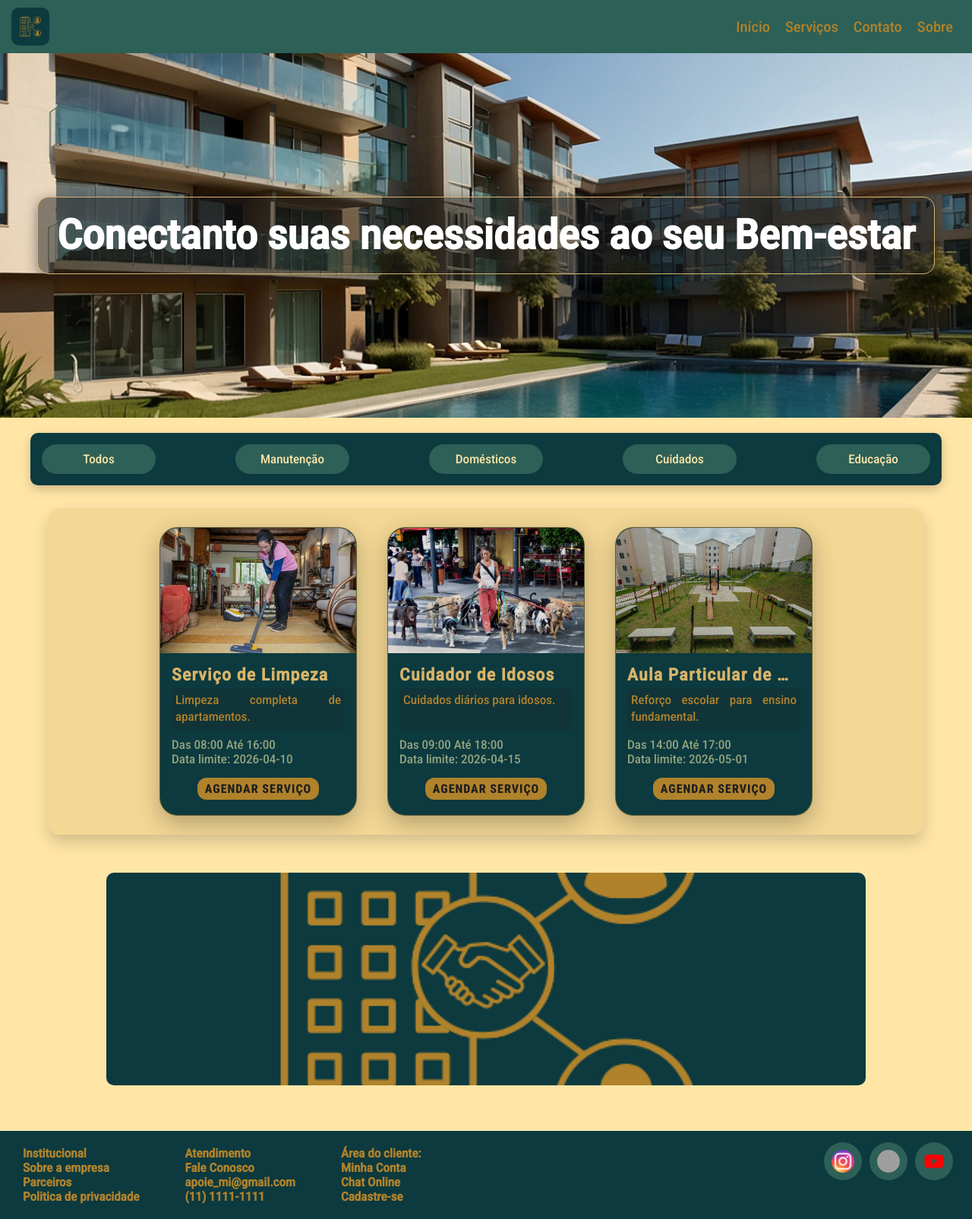
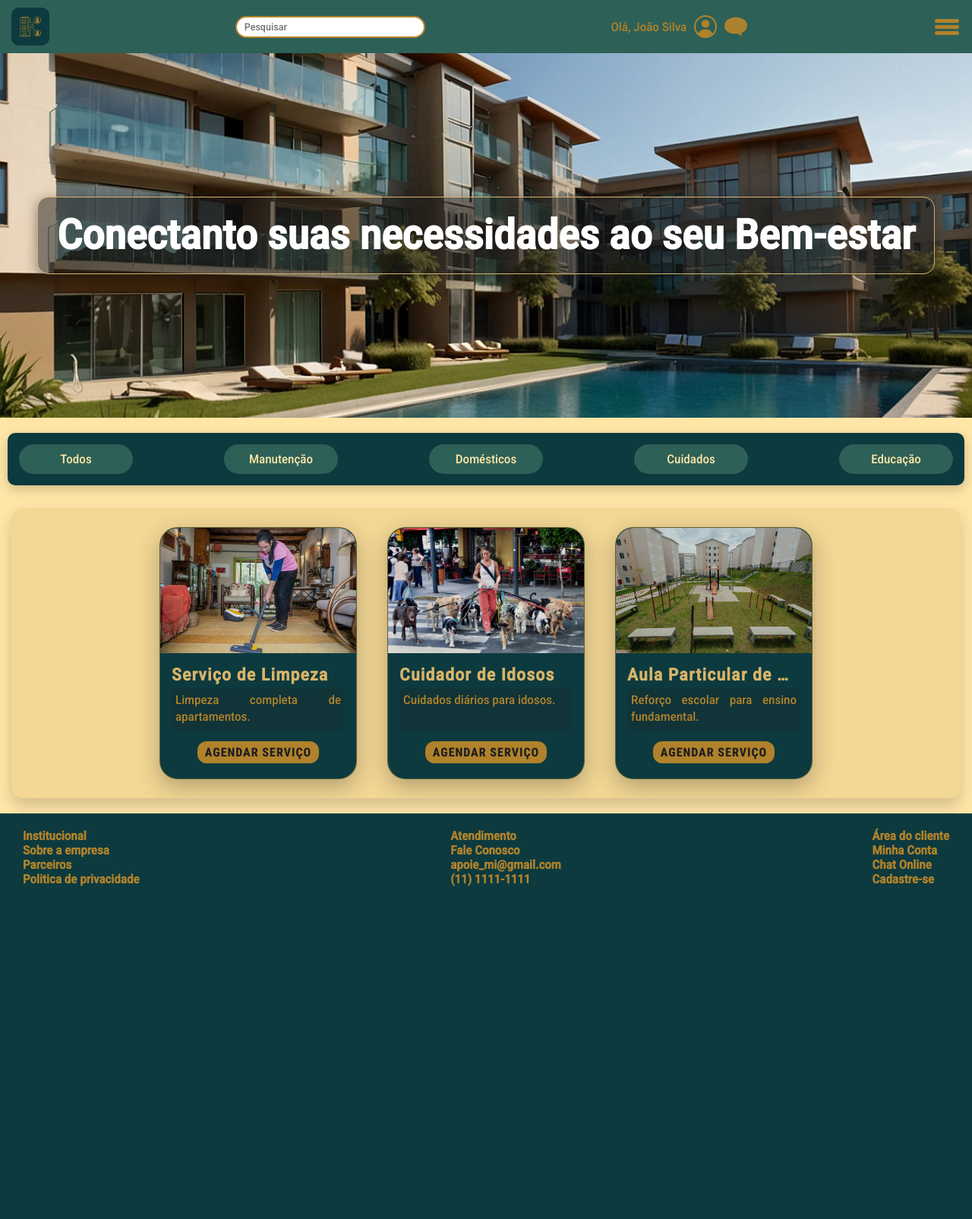
Before and after one commit to Davi-Oliveria214/TCC-Apoi-me, a PHP site: page / in a window 1280 px wide. Shown: the whole page at 76% size. After the commit the page ends 1167 px from the top, so only its background shows below. Run offline with PHP 8.4, Linux system fonts and the light colour scheme; a user stored in the database is signed in; data comes from the database, SQL or seed files in the repository; grey boxes are pictures that could not be loaded.

Commit message:
Adição de logout e alterações de design

```diff
--- a/cadastro.php
+++ b/cadastro.php
@@ -1,11 +1,11 @@
 <?php
 include('./includes/head.php');
+include("./includes/topo.php");
 include('./util/avisos.php');
 ?>
 
 <div class="div-auth">
     <main class="autenticar">
-        <?php include("./includes/topo.php"); ?>
         <div class="div-form">
             <form action="./controls/cadastro.act.php" method="post" class="form">
                 <h1>Cadastro</h1>
--- a/css/auth.css
+++ b/css/auth.css
@@ -101,5 +101,4 @@
             width: 100%;
         }
     }
-
 }
--- a/css/servicos.css
+++ b/css/servicos.css
@@ -43,11 +43,12 @@
         & .box {
             width: 100%;
             height: 100%;
-            justify-content: center;
-            align-items: center;
+            display: flex;
+            overflow: auto;
+            align-items: start;
+            justify-content: space-evenly;
 
             & h2 {
-
                 font-size: 2.5rem;
             }
         }
@@ -94,7 +95,7 @@
             align-items: center;
 
             & .card-avisos {
-                width: 350px;
+                width: 300px;
             }
         }
     }
--- a/css/style.css
+++ b/css/style.css
@@ -88,7 +88,7 @@ main {
   flex-direction: column;
   align-items: center;
   gap: 30px;
-  padding: 20px 0;
+  padding: 20px 15px;
 }
 
 /* ESCOLHAS (Filtros) */
@@ -101,7 +101,6 @@ main {
 
 .inicial-escolha>ul {
   width: 100%;
-  max-width: 1200px;
   display: flex;
   align-items: center;
   justify-content: space-between;
@@ -141,8 +140,7 @@ main {
 
 /* INFORMAÇÕES INICIAL (Container dos Cards) */
 .informacoes-inicial {
-  width: 90%;
-  max-width: 1200px;
+  width: 100%;
   max-height: 430px;
   display: flex;
   justify-content: center;
@@ -154,7 +152,6 @@ main {
   background-color: rgba(var(--dourado-palido-rgba), 0.3);
   box-shadow: 0 10px 20px rgba(var(--preto-rgba), 0.2);
   border: none;
-  overflow-y: scroll;
 }
 
 /* PARCEIROS */
@@ -222,7 +219,6 @@ main {
   border-radius: 20px;
 }
 
-
 /* ===========================
    RODAPÉ
 =========================== */
@@ -238,16 +234,16 @@ main {
   bottom: 0;
 }
 
-.rodape h3 {
-  color: var(--dourado-palido);
-}
-
 .rodape ul {
+  display: flex;
+  flex-direction: row;
+  justify-content: space-between;
   list-style: none;
   padding: 10px;
   display: flex;
   gap: 50px;
   color: var(--dourado-fraco);
+  width: 100%;
 }
 
 .rodape ul li {
@@ -257,33 +253,6 @@ main {
 
 .rodape ul li p {
   font-weight: bold;
-}
-
-.redes-socias {
-  display: flex;
-  justify-content: flex-end;
-  gap: 10px;
-  padding: 10px;
-}
-
-.redes-socias img {
-  width: 50px;
-  padding: 10px;
-  background-color: var(--verde-musgo-medio);
-  border-radius: 50%;
-  cursor: pointer;
-  transition: transform 0.3s;
-}
-
-.redes-socias img:hover {
-  transform: scale(1.1);
-}
-
-@media screen and (max-width: 700px) {
-  .rodape>ul {
-    display: flex;
-    flex-direction: column;
-  }
 }
 
 /* ===========================
--- a/css/topo.css
+++ b/css/topo.css
@@ -1,4 +1,5 @@
 :root {
+    /* Cores Hex */
     --preto-acinzentado: #1f1f1f;
     --verde-musgo: #0c3a3f;
     --verde-musgo-medio: #2d6057;
@@ -8,7 +9,7 @@
     --dourado-palido: #d8b469;
     --dourado-fraco: #ffe6a7;
 
-    /* RGB */
+    /* RGB para transparências */
     --preto-rgba: 31, 31, 31;
     --verde-musgo-rgba: 12, 58, 63;
     --verde-musgo-medio-rgba: 45, 96, 87;
@@ -20,7 +21,7 @@
 }
 
 /* ===========================
-   Cabeçalho
+   Cabeçalho e Navegação
 =========================== */
 .topo-cabecalho {
     display: flex;
@@ -32,35 +33,53 @@
     background-color: var(--verde-musgo-medio);
     flex-wrap: wrap;
     gap: 15px;
+}
 
-    & .img-logo>img {
-        width: 50px;
-        display: block;
-        border-radius: 10px;
+.img-logo img {
+    width: 50px;
+    display: block;
+    border-radius: 10px;
+}
+
+.navegacao {
+    display: none;
+    position: fixed;
+    width: 100vw;
+    height: 100vh;
+    background-color: rgba(var(--preto-rgba), 0.5);
+    z-index: 1;
+
+    &.ativo {
+        display: flex;
     }
 
-    & .navegacao {
+    & div {
         display: flex;
+        flex-direction: column;
+        justify-content: space-between;
+        align-items: center;
+        background-color: var(--verde-musgo-medio);
+        padding: 10px 5px;
+
+        & img {
+            width: 50px;
+        }
 
         & ul {
+            flex: 1;
             display: flex;
+            flex-direction: column;
+            justify-content: space-evenly;
             padding: 5px 10px;
+            text-align: center;
             gap: 20px;
             font-size: 1.2rem;
-        }
-
-        & .links-sociais {
-            & img {
-                width: 25px;
-            }
+            list-style: none;
         }
     }
 }
 
-.menu {
-    display: none;
-}
-
+/* Elementos de Interface */
 .pesquisa {
     width: clamp(200px, 50%, 250px);
     padding: 5px 10px;
@@ -68,6 +87,7 @@
     background-color: var(--branco);
     border: solid 2px var(--dourado);
     color: var(--preto-acinzentado);
+    outline: none;
 }
 
 .user {
@@ -80,14 +100,7 @@
         display: block;
         width: 30px;
     }
-}
 
-.user-cabecalho {
-    align-items: flex-start;
-    height: 120px;
-}
-
-.user {
     & .user-icon {
         position: absolute;
         width: 65px;
@@ -96,7 +109,6 @@
     }
 }
 
-
 #burguer {
     display: flex;
     flex-direction: column;
@@ -104,11 +116,16 @@
     gap: 3px;
     cursor: pointer;
 
-    &>div {
+    &.abrir {
+        z-index: 2;
+    }
+
+    & div {
         background-color: var(--dourado);
         height: 5px;
         width: 32px;
         border-radius: 20px;
+        transition: background 0.3s;
     }
 
     &:hover div {
@@ -116,6 +133,12 @@
     }
 }
 
+/* Utilitários */
+.sair-logout {
+    order: 5;
+}
+
+/* Responsividade */
 @media (max-width: 513px) {
     .user {
         order: 2;
--- a/includes/rodape.php
+++ b/includes/rodape.php
@@ -6,16 +6,10 @@
         <li><b>Atendimento</b>
             <p>Fale Conosco <br> apoie_mi@gmail.com <br> (11) 1111-1111 </p>
         </li>
-        <li><b>Área do cliente:</b>
+        <li><b>Área do cliente</b>
             <p>Minha Conta <br> Chat Online <br> Cadastre-se</p>
         </li>
     </ul>
-
-    <aside class="redes-socias">
-        <img src="./icon/instagram-icon.png" alt="">
-        <img src="./icon/tiktok-icon.png" alt="">
-        <img src="./icon/youtube-icon.png" alt="">
-    </aside>
 </footer>
 
 </body>
--- a/includes/topo.php
+++ b/includes/topo.php
@@ -2,11 +2,9 @@
 require('./includes/conexao.php');
 @session_start();
 
-$pag = basename($_SERVER['PHP_SELF']); // pega só o nome do arquivo
+$pag = basename($_SERVER['PHP_SELF']);
 
-$classe = in_array($pag, ['login.php', 'cadastro.php', 'index.php', 'criarChave.php', 'sobre.php'])
-    ? "navegacao"
-    : "menu";
+$classe = "navegacao";
 ?>
 
 <header class="topo-cabecalho" id="topo">
@@ -15,34 +13,12 @@ $classe = in_array($pag, ['login.php', 'cadastro.php', 'index.php', 'criarChave.
         <img src="./img/condomino.png" alt="Logo">
     </a>
 
-    <nav class="<?= $classe ?>">
-        <ul>
-            <li><a href="index.php">Início</a></li>
-
-            <?php if (!empty($_SESSION["login"])): ?>
-                <li><a href="servicos.php">Serviços</a></li>
-            <?php else: ?>
-                <?php if ($pag === "login.php"): ?>
-                    <li><a href="cadastro.php">Cadastro</a></li>
-                <?php elseif ($pag === "cadastro.php"): ?>
-                    <li><a href="login.php">Login</a></li>
-                <?php else: ?>
-                    <li><a href="login.php">Login</a></li>
-                    <li><a href="cadastro.php">Cadastro</a></li>
-                <?php endif; ?>
-            <?php endif; ?>
-
-            <li><a href="#">Contato</a></li>
-            <li><a href="sobre.php">Sobre</a></li>
-        </ul>
-    </nav>
-
     <?php
-    if ($classe === "menu" && !empty($_SESSION["id"])):
+    if (!empty($_SESSION["id"])):
 
         $id = $_SESSION["id"];
 
-        $sql = "SELECT nome, email, imagem FROM usuario WHERE id = ?";
+        $sql = "SELECT nome, email, imagem, codigo FROM usuario WHERE id = ?";
         $stm = $con->prepare($sql);
         $stm->bind_param("i", $id);
         $stm->execute();
@@ -52,6 +28,7 @@ $classe = in_array($pag, ['login.php', 'cadastro.php', 'index.php', 'criarChave.
             $usuario = $resultado->fetch_assoc();
             $nome = $usuario["nome"];
             $img = $usuario["imagem"];
+            $codigo = $usuario["codigo"];
         } else {
             $_SESSION["login"] = false;
             session_destroy();
@@ -73,13 +50,40 @@ $classe = in_array($pag, ['login.php', 'cadastro.php', 'index.php', 'criarChave.
                 <img src="./icon/msg.png" alt="Mensagens">
             </a>
         </div>
+    <?php endif; ?>
 
     <nav id="burguer">
         <div></div>
         <div></div>
         <div></div>
     </nav>
+</header>
 
+<nav class="<?= $classe ?>" id="nav-id">
+    <div>
+        <a class="img-logo" href="index.php">
+            <img src="./img/condomino.png" alt="Logo">
+        </a>
+
+        <ul>
+            <li><a href="index.php">Início</a></li>
+
+            <?php if (!empty($_SESSION["login"])): ?>
+                <li><a href="servicos.php">Serviços</a></li>
+                <a href="./includes/logout.php" class="sair-logout">Sair</a>
+            <?php else: ?>
+                <?php if ($pag === "login.php"): ?>
+                    <li><a href="cadastro.php">Cadastro</a></li>
+                <?php elseif ($pag === "cadastro.php"): ?>
+                    <li><a href="login.php">Login</a></li>
+                <?php else: ?>
+                    <li><a href="login.php">Login</a></li>
+                    <li><a href="cadastro.php">Cadastro</a></li>
+                <?php endif; ?>
             <?php endif; ?>
 
-</header>
+            <li><a href="#">Contato</a></li>
+            <li><a href="sobre.php">Sobre</a></li>
+        </ul>
+    </div>
+</nav>
--- a/index.php
+++ b/index.php
@@ -43,13 +43,8 @@ include('./includes/topo.php');
                 echo "<h2 class='titulo-card'>$servico[nome]</h2>";
                 echo "<p>$servico[descricao]</p>";
                 echo "</div>";
-                echo "<div class='cronograma'>";
-                echo "<p>Das <time datetime='$horaInicio'>$horaInicio</time>
-                    Até <time datetime='$horaFim'>$horaFim</time></p>";
-                echo "<p>Data limite: <time datetime='$servico[data_limite]'>$servico[data_limite]</time></p>";
-                echo "</div>";
                 echo "<div class='box-btn'>";
-                echo "<a href='' class='btn' >Agendar serviço</a>";
+                echo "<a href='' class='btn'>Agendar serviço</a>";
                 echo "</div>";
                 echo "</div>";
                 echo "</div>";
@@ -59,10 +54,6 @@ include('./includes/topo.php');
         }
         ?>
     </section>
-
-    <section class="parceros-principal">
-        <img class="menu-img" src="./img/condomino.png" alt="">
-    </section>
 </main>
 
 <?php
--- a/js/app.js
+++ b/js/app.js
@@ -38,3 +38,11 @@ function filtrar(categoria) {
     }
   });
 }
+
+const burguer = document.getElementById('burguer');
+const nav = document.getElementById('nav-id');
+
+burguer.addEventListener('click', () => {
+  nav.classList.toggle('ativo');
+  burguer.classList.toggle('abrir');
+});
--- a/login.php
+++ b/login.php
@@ -1,11 +1,11 @@
 <?php
 include("./includes/head.php");
+include("./includes/topo.php");
 include('./util/avisos.php');
 ?>
 
 <div class="div-auth">
     <main class="autenticar">
-        <?php include("./includes/topo.php"); ?>
         <div class="div-form">
             <form action="./controls/login.act.php" method="post" class="form">
                 <h1>Login</h1>
```
Also changed, not shown: database/bd_tcc.sql (+16 -12 lines), includes/logout.php (added, +9 -0 lines), servicos.php (+8 -5 lines), 1 other file. Lines whose indentation alone changed are shown as unchanged.
